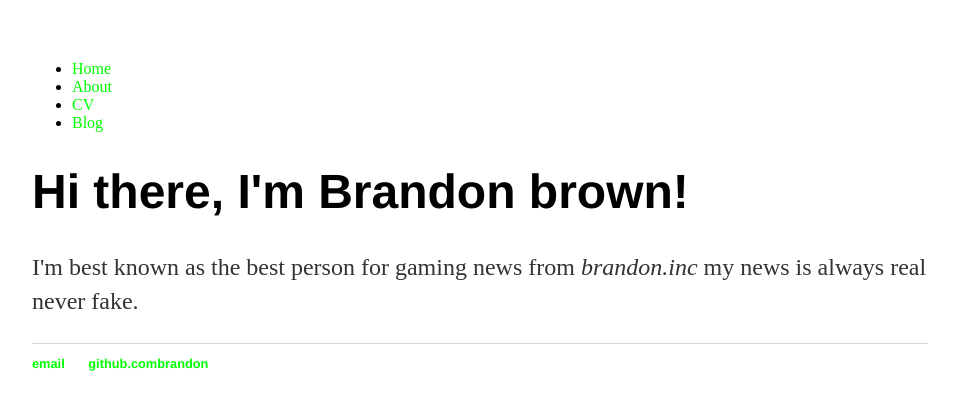
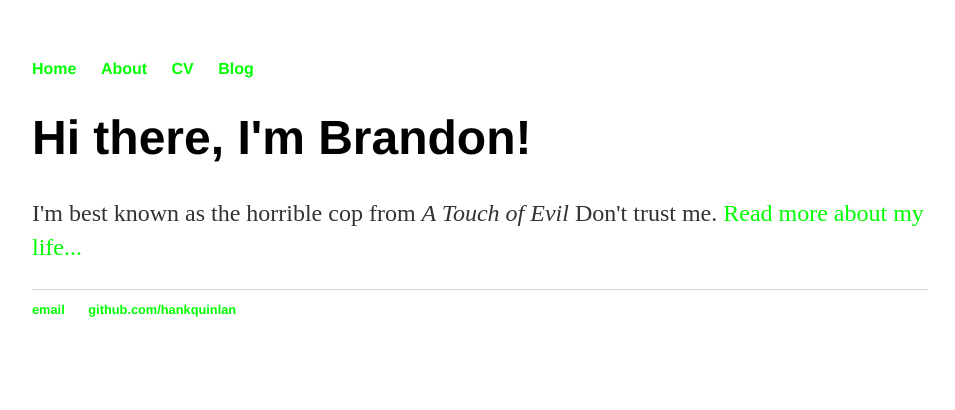
Before and after one commit to brandonb6587/brandonb6587.github.io, a Jekyll site: the page built from index.html, in a window 1280 px wide. Shown: the top 410 px of the page, without its empty margins (160-1115 px from the left). Built offline with Jekyll 4.4.1, drawn with Linux system fonts in a browser that asks for light colours.

Commit message:
Update index.html

```diff
--- a/index.html
+++ b/index.html
@@ -1,27 +1,8 @@
-
-<!DOCTYPE html>
-<html>
-<head>
-<title>Brandon brown, gaming news</title>
-</head>  <!-- link to mainwww.google.com/search?biw=1920&bih=938&tbm=isch&sa=1&ei=xzjTW4PpLaq2ggfBqbu4BA&q=pc+ps4+xbox+nintendo&oq=pc+ps4+xbox+nintendo&gs_l=img.3..0i8i30.8394.35640..36152...12.0..0.112.1652.32j1......0....1..gws-wiz-img.......0j0i67j0i30j0i5i30j0i24.ifuKEJVjEP0&safe=active&ssui=on#imgrc=eGXvoe0TrSDW9M: stylesheet -->
-<link rel="stylesheet" type="text/css" href="/css/main.css">
-<ul>
-        		<li><a href="/">Home</a></li>
-<li><a href="/about">About</a></li>
-        		<li><a href="/cv">CV</a></li>
-	<li><a href="/blog">Blog</a></li>
-</ul>
-</nav>
-<div class="container">
+---
+layout: default
+title: Hank Quinlan, Horrible Cop
+---
 <div class="blurb">
-<h1>Hi there, I'm Brandon brown!</h1>
-<p>I'm best known as the best person for gaming news from <em>brandon.inc</em> my news is always real never fake.
-    		</div><!-- /.blurb -->
-		</div><!-- /.container -->
-		<footer>
-    		<ul>
-        	  	<li><a href="brandonb6587@afsenyc.com">email</a></li>
-        		<li><a href="https://github.com/brandon">github.combrandon</a></li>
-			</ul>
-		</footer>
-	</body>
+	<h1>Hi there, I'm Brandon!</h1>
+	<p>I'm best known as the horrible cop from <em>A Touch of Evil</em> Don't trust me. <a href="/about">Read more about my life...</a></p>
+</div><!-- /.blurb -->
```
